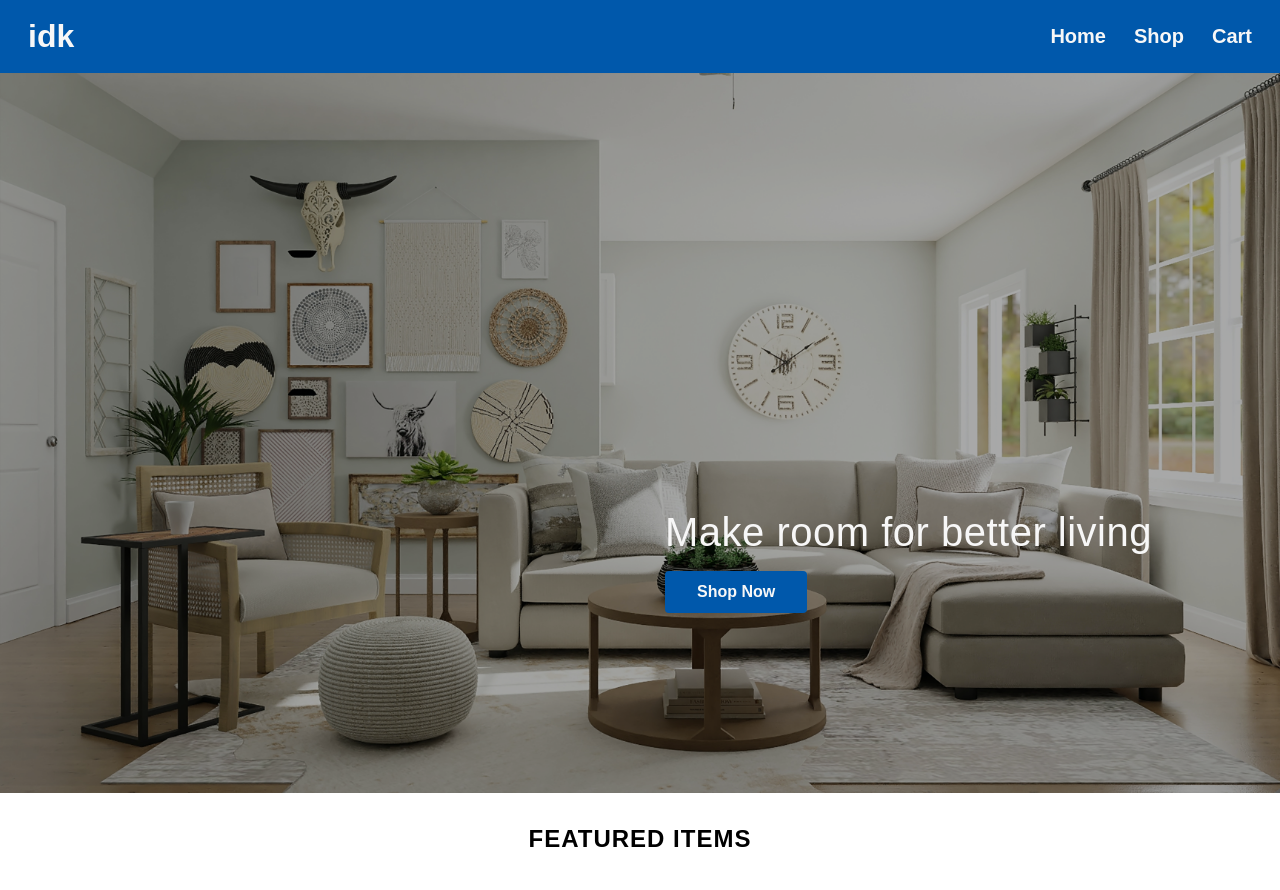
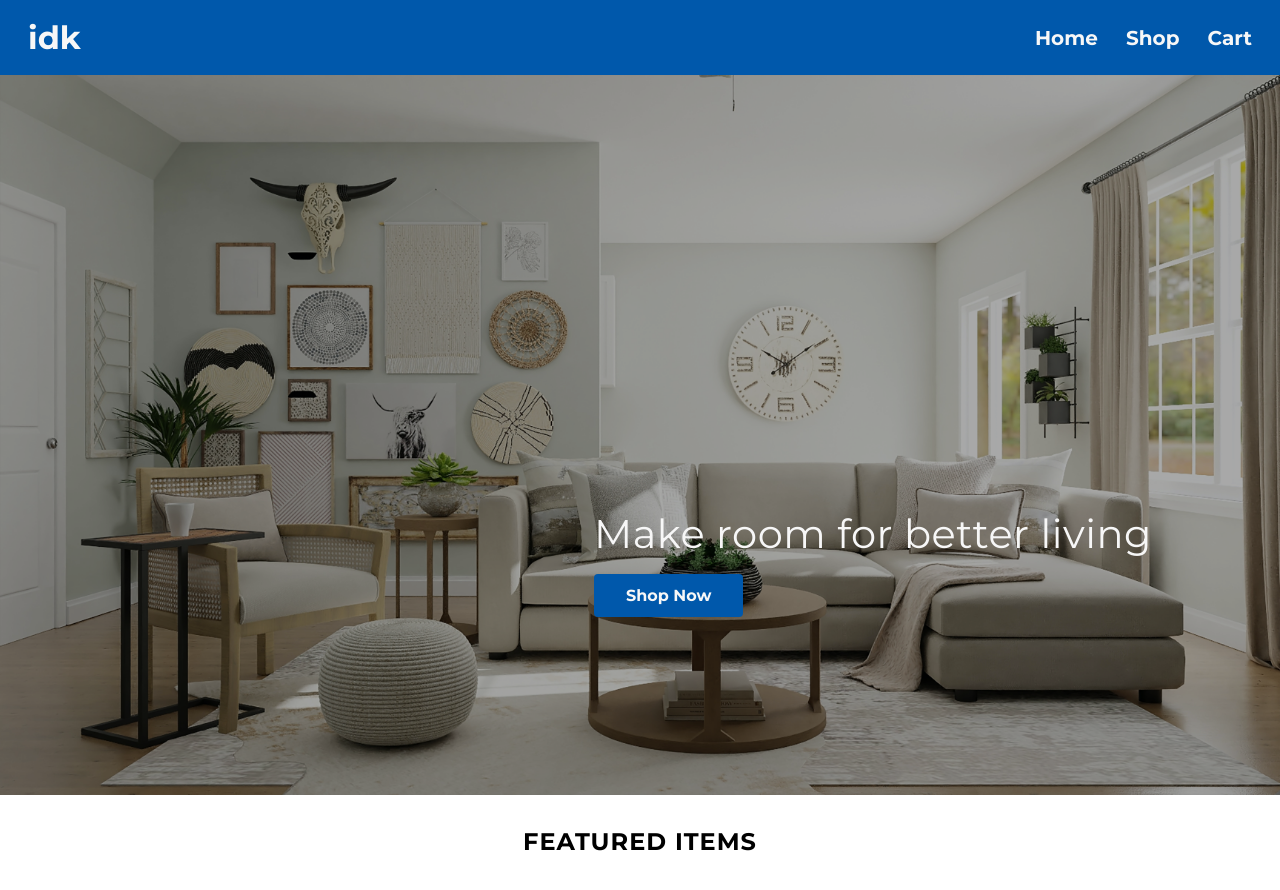
Before and after one commit to Sharkri/shopping-cart, a React (Create React App) app: page / in a window 1280 px wide. Shown: the top 890 px of the page. Built offline with nearby package versions, Linux system fonts and the light colour scheme.

Commit message:
Display montserrat font

```diff
--- a/src/styles/index.css
+++ b/src/styles/index.css
@@ -4,8 +4,27 @@
   box-sizing: border-box;
 }
 
+@font-face {
+  font-family: "Montserrat-SemiBold";
+  src: url("../fonts/Montserrat-SemiBold.ttf");
+}
+
+@font-face {
+  font-family: "Montserrat";
+  src: url("../fonts/Montserrat-Regular.ttf");
+}
+
+@font-face {
+  font-family: "Montserrat-Bold";
+  src: url("../fonts/Montserrat-Bold.ttf");
+}
+
+h1 {
+  font-family: "Montserrat-Bold", sans-serif;
+}
+
 body {
-  font-family: Arial, Helvetica, sans-serif;
+  font-family: "Montserrat", sans-serif;
   -webkit-font-smoothing: antialiased;
   -moz-osx-font-smoothing: grayscale;
   --blue: rgb(0, 88, 171);
@@ -28,6 +47,11 @@ code {
 
 a {
   text-decoration: none;
+  font-family: "Montserrat-Bold", sans-serif;
   font-weight: bold;
   color: rgb(247, 247, 247);
 }
+
+button {
+  cursor: pointer;
+}
```
